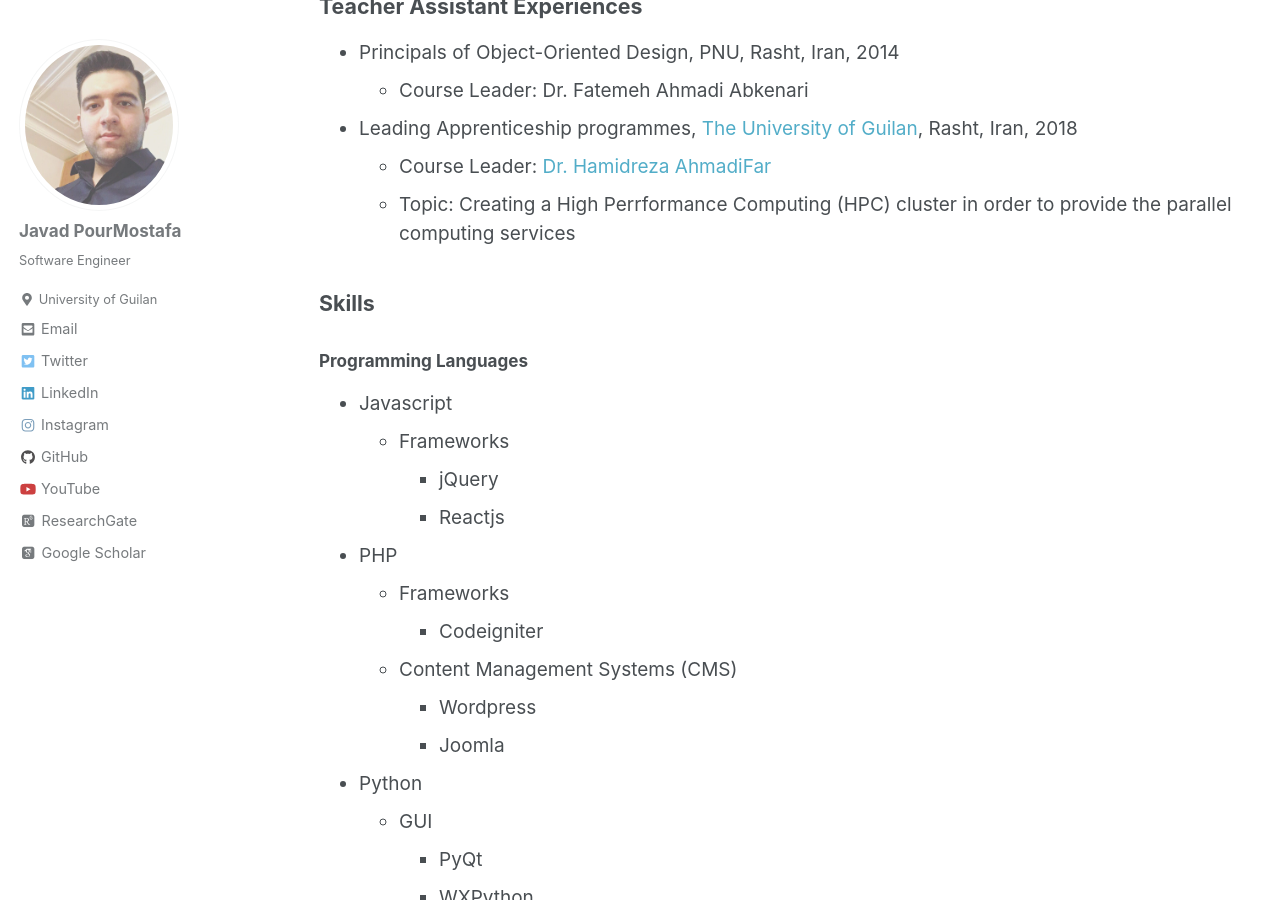
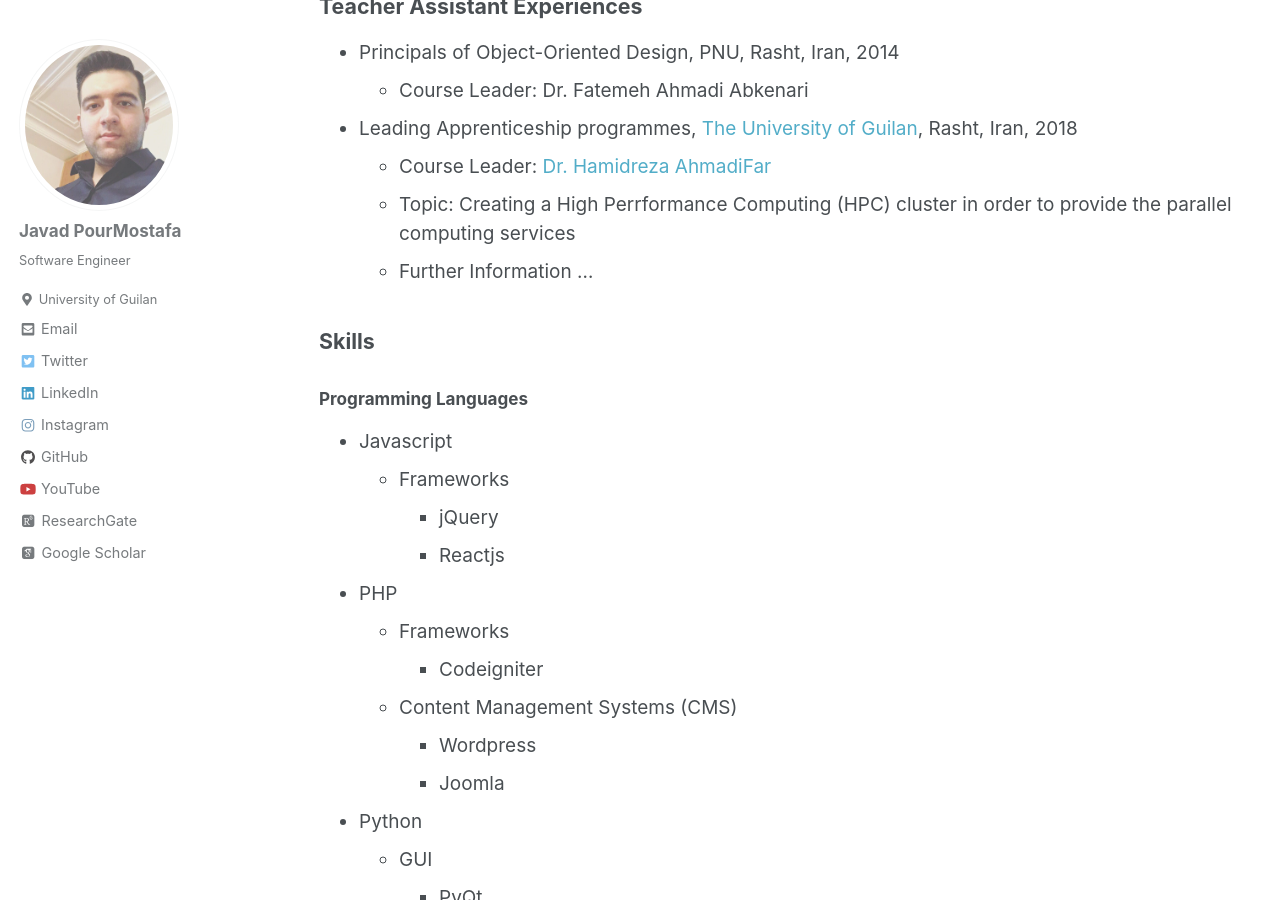
Before and after one commit to JoyeBright/JoyeBright.github.io, a Jekyll site: the page built from _pages/cv.md, in a window 1280 px wide and 900 px high, scrolled down 2452 px. Built offline with Jekyll 4.4.1, drawn with Linux system fonts in a browser that asks for light colours; nearby versions of some CDN libraries; some web fonts are replaced.

Commit message:
Add extra information will be added soon

```diff
--- a/_pages/cv.md
+++ b/_pages/cv.md
@@ -63,6 +63,7 @@ excerpt: This page shows a brief form of Javad PourMostafa's CV. You can also fi
 *   Leading Apprenticeship programmes, [The University of Guilan](http://ce.guilan.ac.ir), Rasht, Iran, 2018
     *   Course Leader: [Dr. Hamidreza AhmadiFar](https://staff.guilan.ac.ir/ahmadifar/)
     *   Topic: Creating a High Perrformance Computing (HPC) cluster in order to provide the parallel computing services
+    *   Further Information ...
 
 ## Skills
 ### Programming Languages
```
